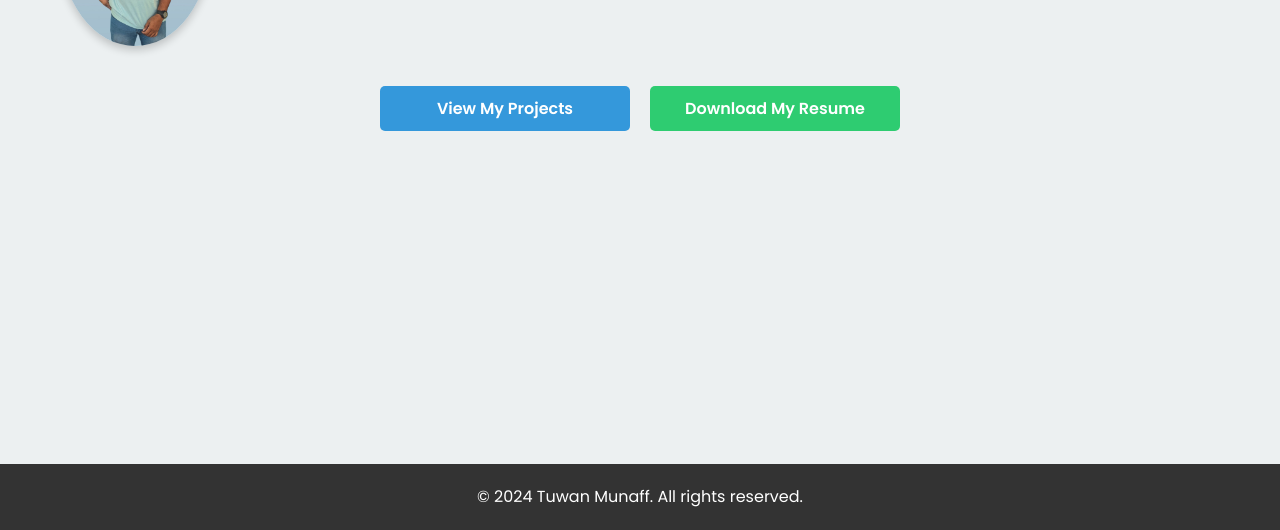
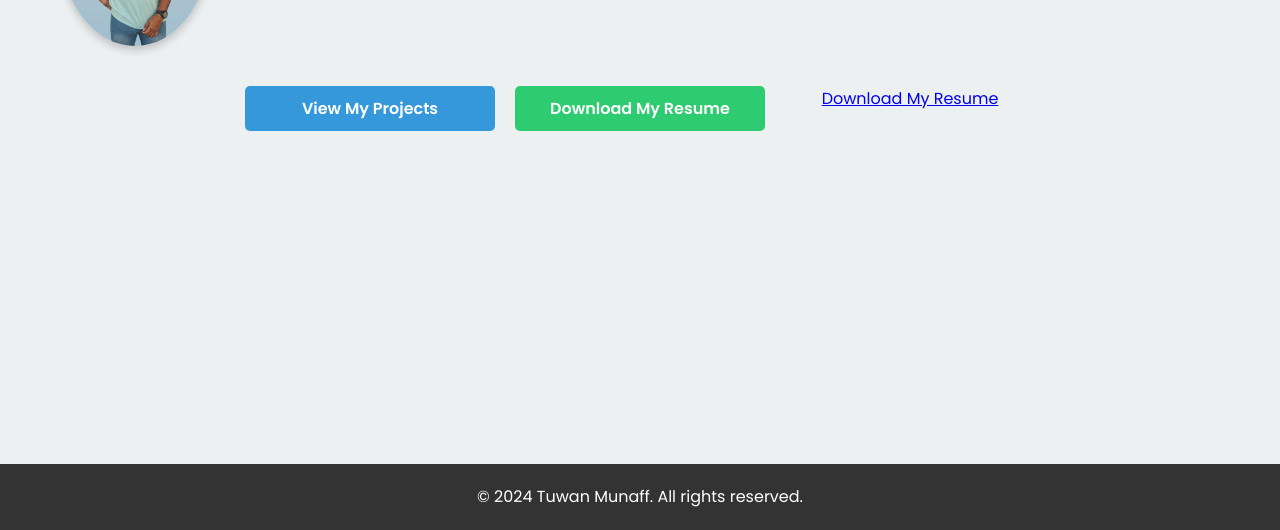
Before and after one commit to munaff-adahan/munaff-adahan.github.io, a plain HTML site: page index.html in a window 1280 px wide. Shown: the part 270-800 px from the top of the page. Drawn offline with Linux system fonts and the light colour scheme.

Commit message:
Update download link in Index.html

```diff
--- a/index.html
+++ b/index.html
@@ -57,6 +57,8 @@
                 <a href="project.html" class="btn primary">View My Projects</a>
                 <a href="https://github.com/munaff-adahan/munaff-adahan.github.io/blob/main/pdf/Tuwan-Munaff.pdf"
                     class="btn secondary">Download My Resume</a>
+                <a href="pdf/Tuwan-Munaff.pdf" download="Tuwan-Munaff.pdf
+                    class="btn secondary">Download My Resume</a>
             </div>
         </section>
     </main>
```
